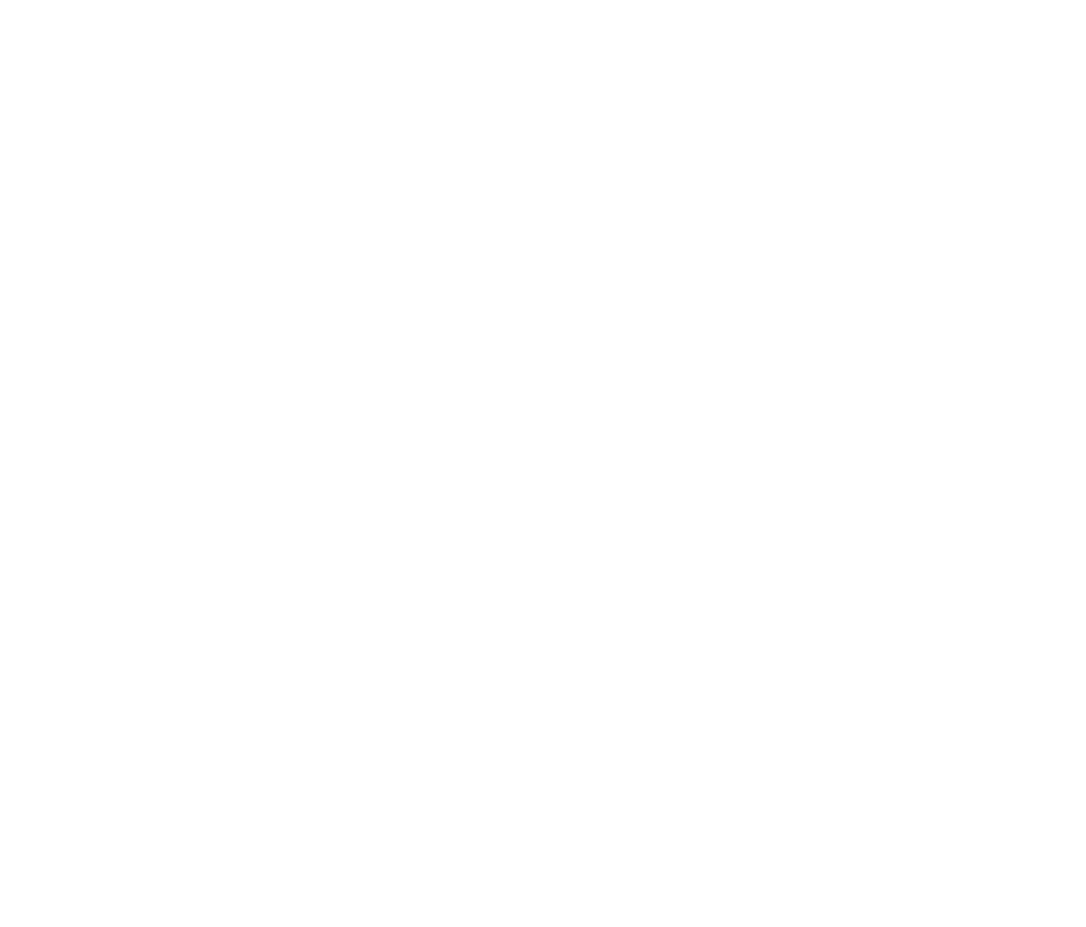
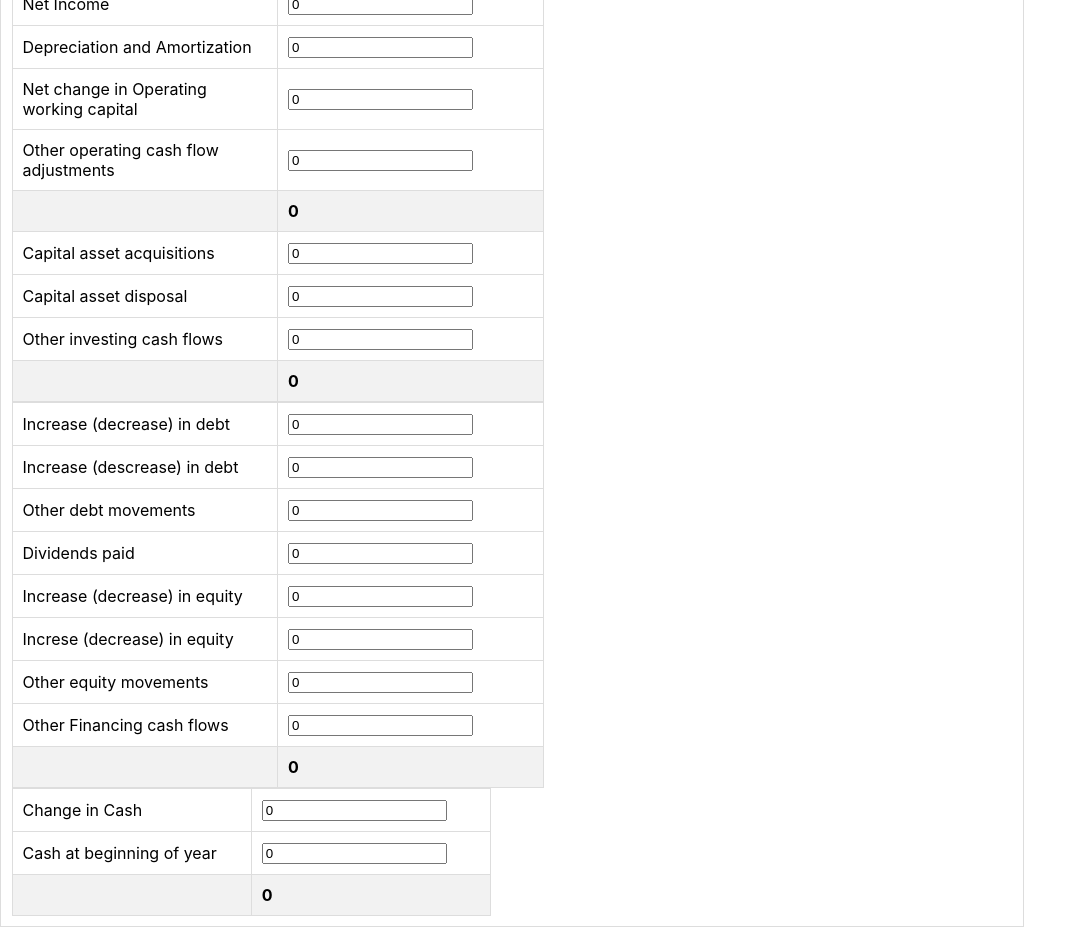
Before and after one commit to G-RIMA/FinanceFusion, a React (Create React App) app in the folder finance-fusion/: page / in a window 1280 px wide. Shown: the part 2320-3247 px from the top of the page, without its empty margins (0-1086 px from the left). Before the commit the page ends 2127 px from the top, so only its background shows below. Built offline with nearby package versions, Linux system fonts and the light colour scheme.

Commit message:
Created a cashflow table and added functionality to it

```diff
--- a/finance-fusion/src/App.js
+++ b/finance-fusion/src/App.js
@@ -2,12 +2,15 @@
 import React from "react";
 import Balancesheet from './balancesheet';
 import IncomeStatement from './incomestatement';
+import CashFLow from './cashflow';
 
 function App() {
   return (
     <div>
         < Balancesheet />
         <IncomeStatement />
+        <CashFLow />
+
 
     </div>
   );
--- /dev/null
+++ b/finance-fusion/src/cashflow.js
@@ -0,0 +1,220 @@
+import React, { useState } from "react";
+import "./balancesheet.css";
+
+function CashFLow () {
+    const [operatings, setOperating] = useState([
+        { id: 1, name: 'Net Income', value: 0},
+        { id: 2, name: 'Depreciation and Amortization', value: 0 },
+        { id: 3, name: 'Net change in Operating working capital', value: 0 },
+        { id: 4, name: 'Other operating cash flow adjustments', value: 0}
+
+      ]);
+
+      const Operating_activities = operatings.reduce((acc, operating) => acc + parseFloat(operating.value), 0);
+
+      const handleOAChange = (event, id) => {
+        const newValue = parseFloat(event.target.value);
+        const newoperatings = operatings.map((operating) => {
+          if (operating.id === id) {
+            return { ...operating, value: newValue };
+          } else {
+            return operating;
+          }
+        });
+        setOperating(newoperatings);
+      };
+
+    const [investings, setInvestings] = useState([
+      { id:1, name: 'Capital asset acquisitions', value: 0 },
+      { id:2, name: 'Capital asset disposal', value: 0 },
+      { id:3, name: 'Other investing cash flows', value: 0}
+
+    ]);
+
+      const Net_capital_assest_aquisitions = investings[0].value + investings[1].value;
+
+
+      const Investing_activities = Net_capital_assest_aquisitions + investings[2].value;
+
+      const handleIAChange = (event, id) => {
+        const newValue = parseFloat(event.target.value);
+        const newinvestings = investings.map((investing) => {
+          if (investing.id === id) {
+            return { ...investing, value: newValue };
+          } else {
+            return investing;
+          }
+        });
+        setInvestings(newinvestings);
+      };
+
+      const [financings, setFinancings] = useState([
+        { id: 1, name: 'Increase (decrease) in debt', value: 0 },
+        { id: 2, name: 'Increase (descrease) in debt', value: 0 },
+        { id: 3, name: 'Other debt movements', value: 0},
+        { id:4, name: 'Dividends paid', value: 0},
+        { id:5, name: 'Increase (decrease) in equity', value: 0 },
+        { id: 6, name: 'Increse (decrease) in equity', value: 0},
+        { id: 7, name: 'Other equity movements', value: 0},
+        { id:8, name: 'Other Financing cash flows', value: 0}
+      ]);
+
+     const Financing_activities = (financings.reduce((acc, financing) => acc + parseFloat(financing.value), 0));
+
+      const handleFAChange = (event, id) => {
+        const newValue = parseFloat(event.target.value);
+        const newfinancings = financings.map((financing) => {
+          if (financing.id === id) {
+            return { ...financing, value: newValue };
+          } else {
+            return financing;
+            ;
+          }
+        });
+        setFinancings(newfinancings);
+      };
+
+      const [cashs, setCash] = useState([
+        { id: 1, name: 'Change in Cash'},
+        {id: 2, name: 'Cash at beginning of year', value: 0},
+      ]);
+
+      cashs[0].value = Operating_activities + Financing_activities + Investing_activities;
+
+      const Cash_at_end_of_year = (cashs.reduce((acc, cash) => acc + parseFloat(cash.value), 0));
+
+      const handleCashChange = (event, id) => {
+        const newValue = parseFloat(event.target.value);
+        const newcashs = cashs.map((cash) => {
+          if (cash.id === id) {
+            return { ...cash, value: newValue };
+          } else {
+            return cash;
+            ;
+          }
+        });
+        setCash(newcashs);
+      };
+
+
+      //const grossProfitMarginRatio = ((grossProfit) / (RevNue)) * 100;
+      //const operatingProfitMarginRatio = ((Operating_Income) / (RevNue)) * 100;
+      //const netProfitMarginRatio = ((NetIncome) / (RevNue)) * 100;
+      //const taxRatio = (taxes[0].value / (IncomeB4)) * 100;
+      //const InterestCoverRatio = ((Operating_Income) / (incomesb4[1].value));
+
+      return (
+        <div className="bal-container">
+          <h3>Balance Sheet</h3>
+          <table class="my-table">
+            <td>
+              <thead>
+                <tr>
+                  <th colSpan="2">Statement of CashFLow</th>
+                </tr>
+                <thead>
+                  <tr>
+                    <th>Millions($)</th>
+                    <th>Year 1</th>
+                  </tr>
+                  <tr>Operating activities</tr>
+                </thead>
+                <tbody>
+                {operatings.map((operating) => (
+                  <tr key={operating.id}>
+                  <td>{operating.name}</td>
+                  <td>
+                    <input
+                      type= "number"
+                      value={operating.value}
+                      onChange={(e) => handleOAChange(e, operating.id)}
+                    />
+                  </td>
+                </tr>
+
+              ))}
+                <tr>
+                    <th></th>
+                    <th>
+                      {Operating_activities}
+                    </th>
+                  </tr>
+                </tbody>
+                <tbody>
+                {investings.map((investing) => (
+                  <tr key={investing.id}>
+                  <td>{investing.name}</td>
+                  <td>
+                    <input
+                      type= "number"
+                      value={investing.value}
+                      onChange={(e) => handleIAChange(e, investing.id)}
+                    />
+                  </td>
+                </tr>
+
+              ))}
+                <tr>
+                    <th></th>
+                    <th>
+                      {Investing_activities}
+                    </th>
+                  </tr>
+                </tbody>
+              </thead>
+              <thead>
+                <tbody>
+                {financings.map((financing) => (
+              <tr key={financing.id}>
+                <td>{financing.name}</td>
+                <td>
+                  <input
+                    type= "number"
+                    value={financing.value}
+                    onChange={(e) => handleFAChange(e, financing.id)}
+                  />
+                </td>
+              </tr>
+            ))}
+                  <tr>
+                    <th></th>
+                    <th>
+                      {Financing_activities}
+                    </th>
+                  </tr>
+                </tbody>
+              </thead>
+              <thead>
+                <tbody>
+                {cashs.map((cash) => (
+              <tr key={cash.id}>
+                <td>{cash.name}</td>
+                <td>
+                  <input
+                    type= "number"
+                    value={cash.value}
+                    onChange={(e) => handleCashChange(e, cash.id)}
+                  />
+                </td>
+              </tr>
+            ))}
+                  <tr>
+                    <th></th>
+                    <th>
+                      {Cash_at_end_of_year}
+                    </th>
+                  </tr>
+                </tbody>
+              </thead>
+
+
+
+          </td>
+
+
+    </table>
+    </div>
+);
+}
+
+export default CashFLow;
--- a/finance-fusion/src/incomestatement.js
+++ b/finance-fusion/src/incomestatement.js
@@ -148,7 +148,8 @@
         setExtras(newExtras);
       };
 
-      const NetIncome = Tax - Extraordinary;
+
+      const NetIncome = (Tax - Extraordinary);
 
       const grossProfitMarginRatio = ((grossProfit) / (RevNue)) * 100;
       const operatingProfitMarginRatio = ((Operating_Income) / (RevNue)) * 100;
```
